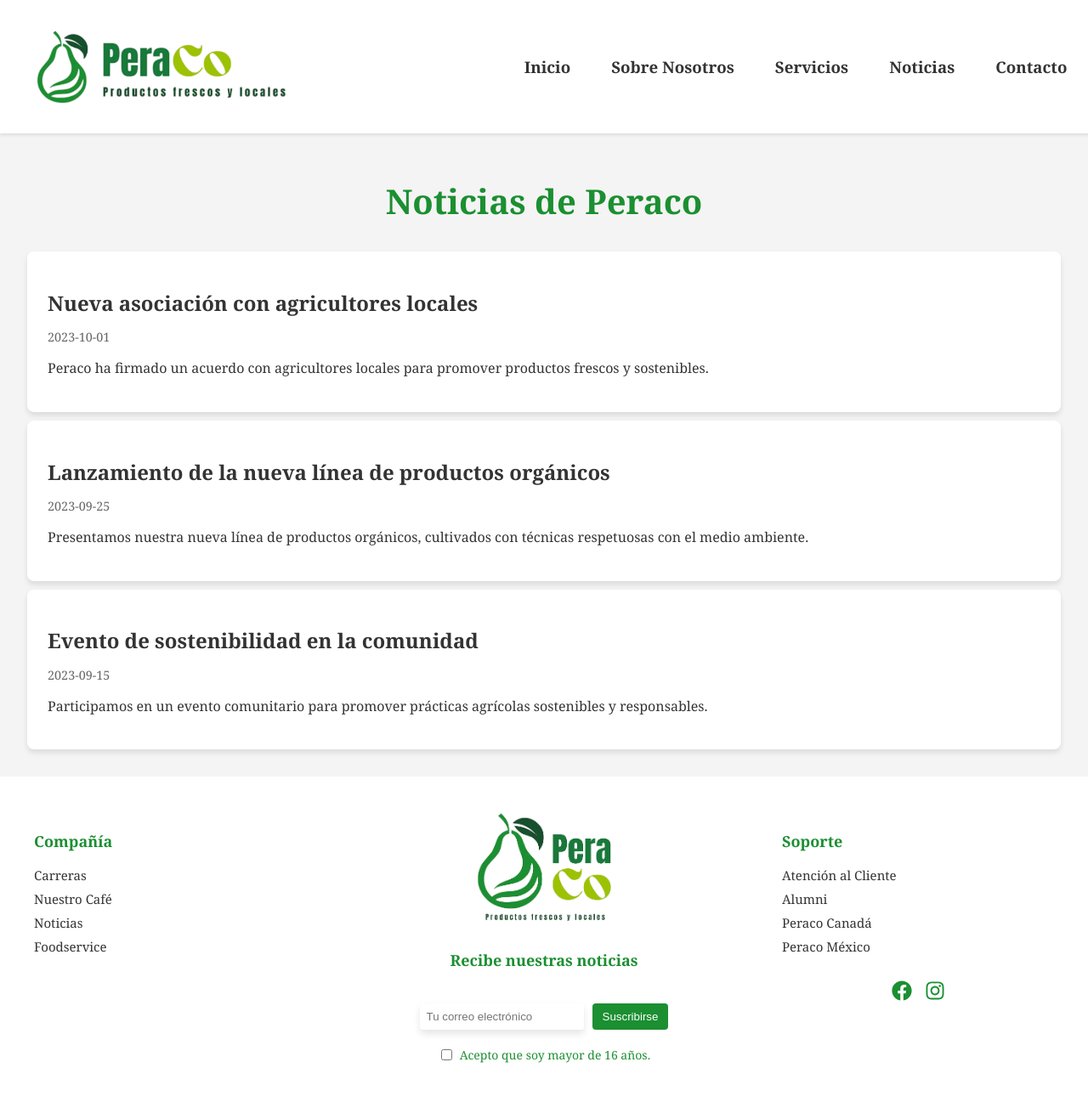
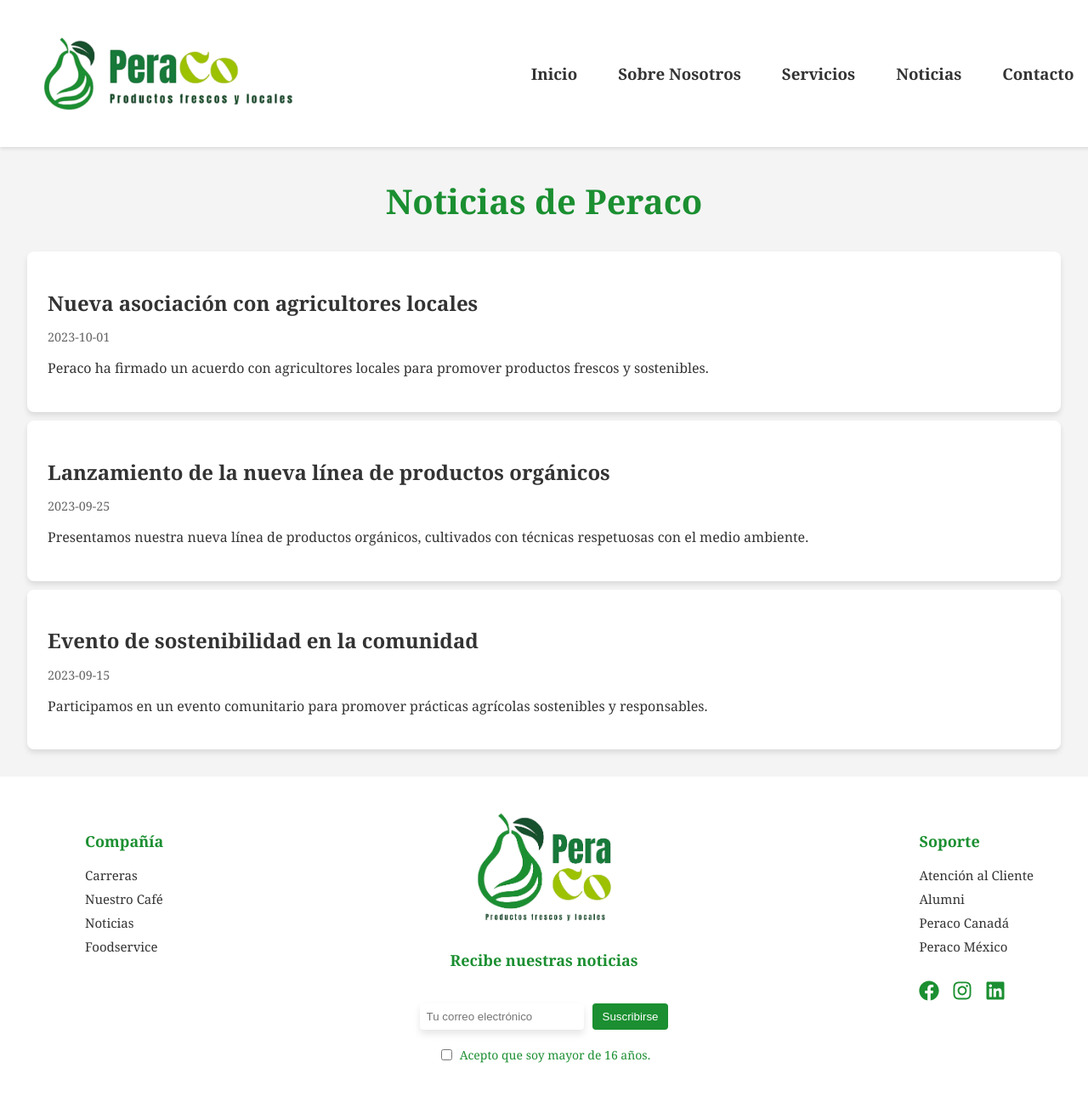
Before and after one commit to JMMR384/peraco_webside, a React (Create React App) app in the folder peraco_website/: page /news in a window 1280 px wide. Shown: the whole page at 85% size. Built offline with nearby package versions, Linux system fonts and the light colour scheme.

Commit message:
ajustes reunión 19 de marzo

```diff
--- a/peraco_website/src/App.css
+++ b/peraco_website/src/App.css
@@ -25,7 +25,7 @@
   width: 98%;
   background-color: var(--color-primary);
   color: var(--color-text);
-  padding: 1rem;
+  padding: 1.5rem;
   z-index: 1000;
   box-shadow: 0 2px 4px rgba(0, 0, 0, 0.1);
   display: flex;
@@ -526,7 +526,6 @@
 
 .news-detail-content {
   flex: 1;
-  font-family: 'Anton', sans-serif;
   color: #333;
 }
 
@@ -642,7 +641,7 @@
 
 .hero-image {
   width: 100%;
-  height: 400px; /* Altura fija para las imágenes */
+  height: 500px; /* Altura fija para las imágenes */
   object-fit: cover; /* Ajusta la imagen al contenedor */
 }
 
@@ -712,15 +711,16 @@
   display: flex;
   justify-content: space-between;
   align-items: flex-start;
-  gap: 40px;
+  gap: 235px;
   flex-wrap: wrap;
 }
 
 .footer-column {
-  flex: 1;
+  flex: 1.5;
   display: flex;
   flex-direction: column;
   gap: 8px;
+  margin-left: 60px;
 }
 
 .footer-column h4 {
@@ -801,7 +801,7 @@
   display: flex;
   gap: 15px;
   margin-top: 20px;
-  justify-content: center;
+  /*justify-content: center;*/
 }
 
 .footer-social a {
--- a/peraco_website/src/components/Footer.jsx
+++ b/peraco_website/src/components/Footer.jsx
@@ -1,6 +1,5 @@
 import React from "react";
-import { FaFacebook, FaLinkedin, FaInstagram, FaPinterest, FaYoutube } from "react-icons/fa";
-import { FaXTwitter } from "react-icons/fa6";
+import { FaFacebook,  FaInstagram, FaLinkedin } from "react-icons/fa";
 import logo from "../assests/images/logo_original.png";
 
 const Footer = () => {
@@ -39,6 +38,7 @@
           <div className="footer-social">
             <a href="#"><FaFacebook /></a>
             <a href="#"><FaInstagram /></a>
+            <a href="#"><FaLinkedin /></a>
           </div>
         </div>
       </div>
--- a/peraco_website/src/components/Hero.jsx
+++ b/peraco_website/src/components/Hero.jsx
@@ -19,13 +19,13 @@
   const news = [
     {
       id: 1,
-      image: 'https://i.pinimg.com/736x/2a/64/e7/2a64e71703334e324dfbdb45663ec5d5.jpg', // URL de la imagen
+      image: 'https://i.pinimg.com/736x/00/b3/31/00b3319d9355586ba6a759649b947814.jpg', // URL de la imagen
       title: 'Nueva asociación con agricultores locales',
       description: 'Peraco ha firmado un acuerdo con agricultores locales para promover productos frescos y sostenibles.',
     },
     {
       id: 2,
-      image: 'https://i.pinimg.com/736x/30/57/61/305761d2054c6154b1b415e275461700.jpg', // URL de la imagen
+      image: 'https://i.pinimg.com/736x/7d/d0/41/7dd0412f3272d107fe3eb08e6eb9614d.jpg', // URL de la imagen
       title: 'Lanzamiento de la nueva línea de productos orgánicos',
       description: 'Presentamos nuestra nueva línea de productos orgánicos, cultivados con técnicas respetuosas con el medio ambiente.',
     },
```
